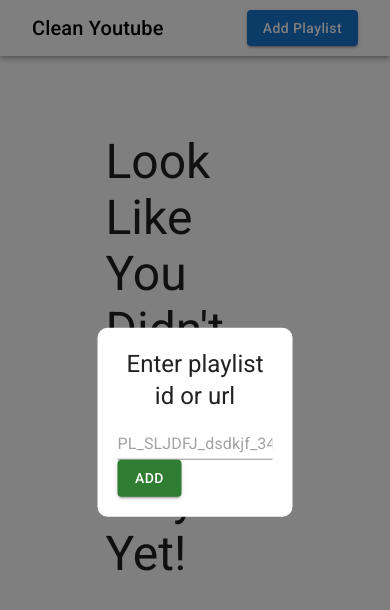
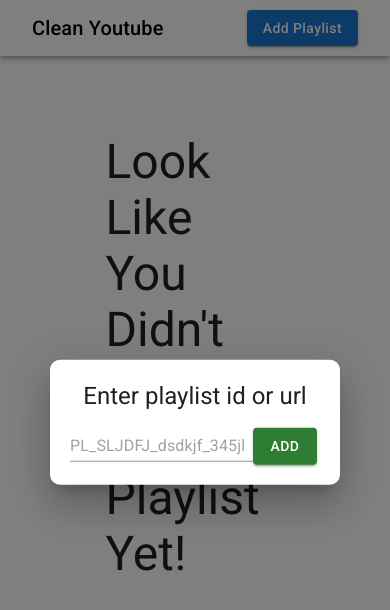
Before and after one commit to MiR-stack/clean_youtube, a React (Vite) app: page / in a window 390 px wide. Both pictures are taken after a click on the button "Add Playlist". Shown: the top 610 px of the page. Built offline with nearby package versions, Linux system fonts and the light colour scheme.

Commit message:
fix modal responsive issu

```diff
--- a/src/components/navbar/modal.jsx
+++ b/src/components/navbar/modal.jsx
@@ -16,7 +16,8 @@
         background:'white',
         boxShadow:24,
         padding:'20px',
-        borderRadius:'10px'
+        borderRadius:'10px',
+        width:{xs:'290px',sm:'unset'}
     }
 
     const [url,setUrl] = useState('')
@@ -30,7 +31,7 @@
     }
 
     return <Modal open={open} onClose={handleClose}>
-        <Box style={style}>
+        <Box sx={style}>
             <Typography variant='h5' textAlign='center'>Enter playlist id or url</Typography>
             <FormControl ms={3}>
                 <Box sx={{diplay:'flex',alignItems:'center',mt:2}}>
```
